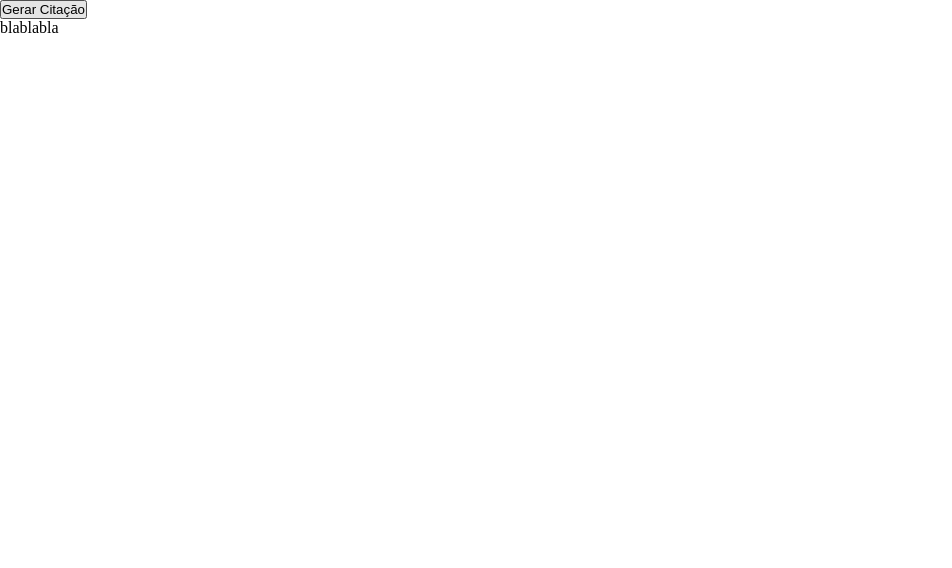
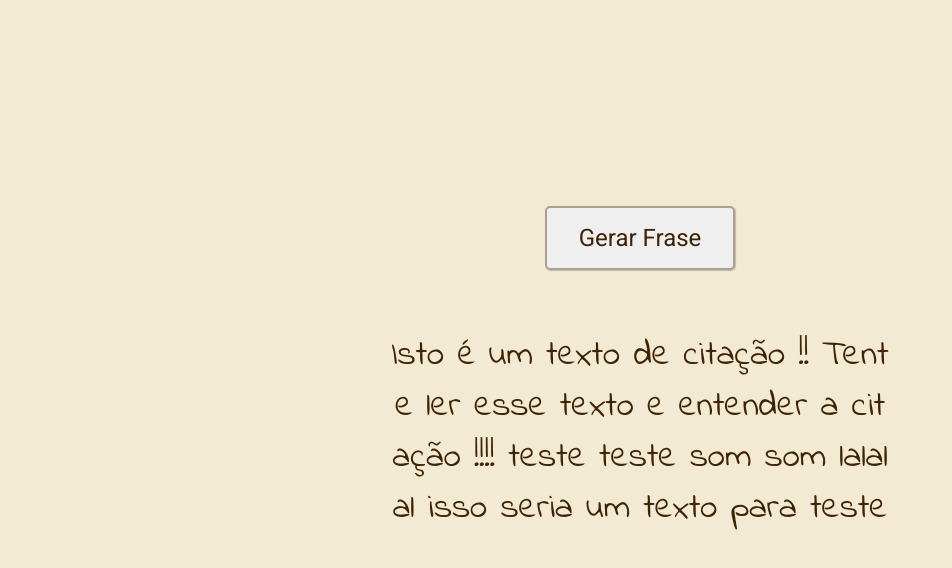
Before and after one commit to DorigonBruno/Citacao, a plain HTML site: page index.html in a window 1280 px wide. Shown: the whole page, without its empty margins (0-952 px from the left). Drawn offline with Linux system fonts and the light colour scheme.

Commit message:
add-estilos

```diff
--- a/index.html
+++ b/index.html
@@ -6,14 +6,17 @@
   <link rel="preconnect" href="https://fonts.googleapis.com">
   <link rel="preconnect" href="https://fonts.gstatic.com" crossorigin>
   <link href="https://fonts.googleapis.com/css2?family=Indie+Flower&family=Roboto&display=swap" rel="stylesheet">
+  <link rel="shortcut icon" href="./img/icons8-dicionário-16.png" type="image/x-icon">
   <link rel="stylesheet" href="./style.css">
-  <title>Citações </title>
+  <title>Frases 💬</title>
 </head>
 <body>
   <div class="container">
     <div class="conteudo">
-      <button>Gerar Citação</button>
-      <p class="citacao">blablabla</p>
+      <button>Gerar Frase</button>
+      <p class="citacao">Isto é um texto de citação !! Tente ler esse texto e entender a citação !!!! teste teste som som lalalal isso seria um texto para teste
+      </p>
+      <p class="author"></p>
     </div>
   </div>
   <script src="./script.js"></script>
--- a/style.css
+++ b/style.css
@@ -3,3 +3,50 @@
   padding: 0;
   box-sizing: border-box;
 }
+
+body {
+  background: #f2ead3;
+}
+
+.container {
+  display: flex;
+  justify-content: center;
+  align-items: center;
+  height: 100vh;
+  width: 100vw;
+}
+
+.conteudo {
+  display: flex;
+  flex-direction: column;
+  align-items: center;
+  gap: 60px;
+  padding: 80px 200px;
+  max-width: 900px;
+}
+
+.conteudo button {
+  padding: 16px 32px;
+  border-radius: 5px;
+  border: 2px solid #a8a196;
+  box-shadow: 1px 1px 1px 0px rgba(0, 0, 0, 0.2);
+  font-family: "Roboto", sans-serif;
+  font-size: 1.5rem;
+  color: #3f2305;
+  cursor: pointer;
+  transition: .2s ease-out;
+}
+
+.conteudo button:hover {
+  background: #7d582f;
+  color: #EEE3CB;
+  border-color: #3F2305;
+}
+
+.conteudo p {
+  font-size: 2.2rem;
+  word-break: break-all;
+  text-align: center;
+  color: #3f2305;
+  font-family: "Indie Flower", cursive;
+}
```
Also changed, not shown: img/icons8-dicionário-16.png (added).
